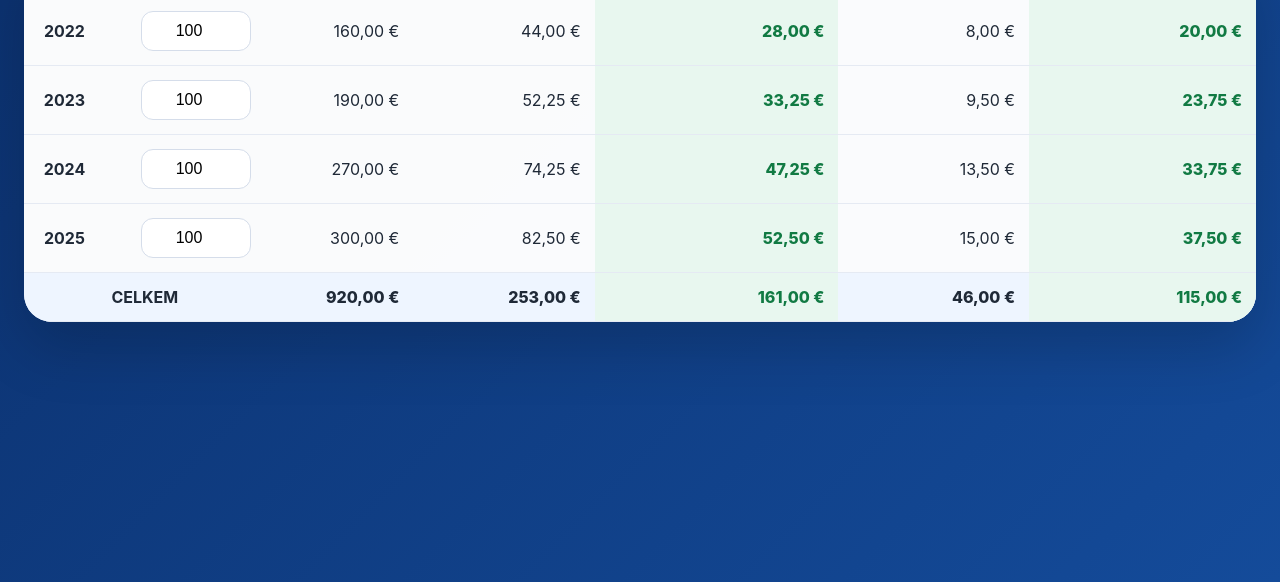
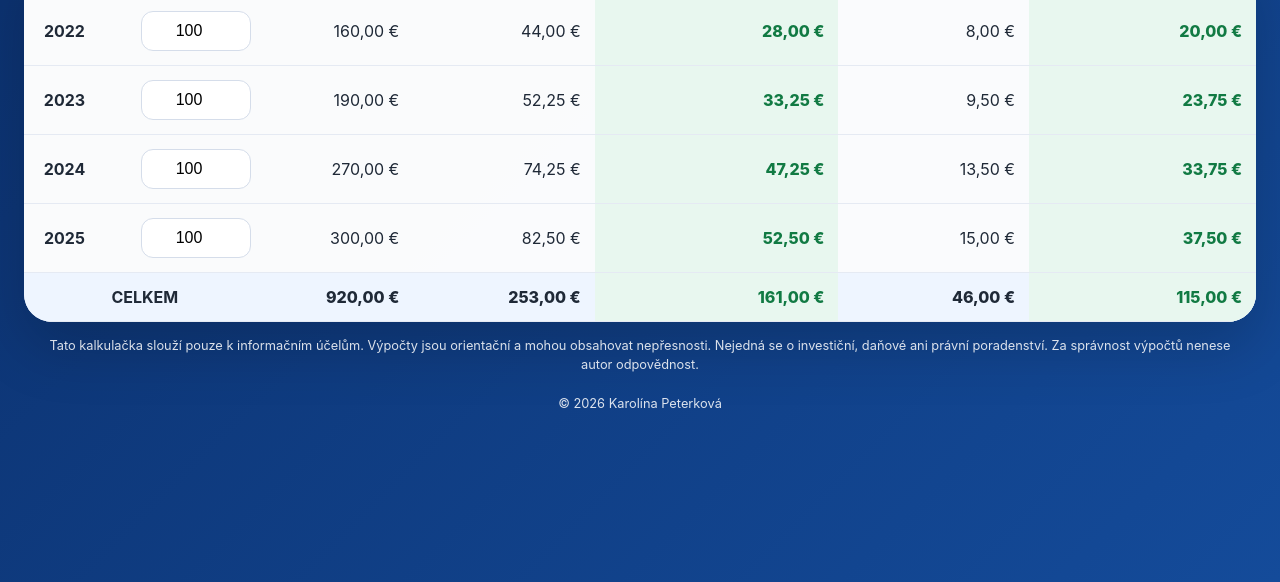
Before and after one commit to KarolPet/ERSTE_Group_dividend_calculation-, a plain HTML site: page index.html in a window 1280 px wide. Shown: the part 218-800 px from the top of the page. Drawn offline with Linux system fonts and the light colour scheme.

Commit message:
Add disclaimer section to index.html
Added a disclaimer section to the HTML document.

```diff
--- a/index.html
+++ b/index.html
@@ -120,6 +120,15 @@ tfoot tr{
   font-weight:800;
 }
 
+.disclaimer{
+  text-align:center;
+  color:rgba(255,255,255,0.85);
+  font-size:0.8rem;
+  margin-top:14px;
+  padding:0 12px;
+  line-height:1.5;
+}
+
 @media(max-width:900px){
   body{padding:12px}
   .card{border-radius:22px}
@@ -236,3 +245,13 @@ calc();
 
 </body>
 </html>
+</div>
+</div>
+
+<div class="disclaimer">
+  Tato kalkulačka slouží pouze k informačním účelům. Výpočty jsou orientační a mohou obsahovat nepřesnosti. Nejedná se o investiční, daňové ani právní poradenství. Za správnost výpočtů nenese autor odpovědnost.
+  <br><br>
+  © 2026 Karolína Peterková
+</div>
+
+</div>
```
